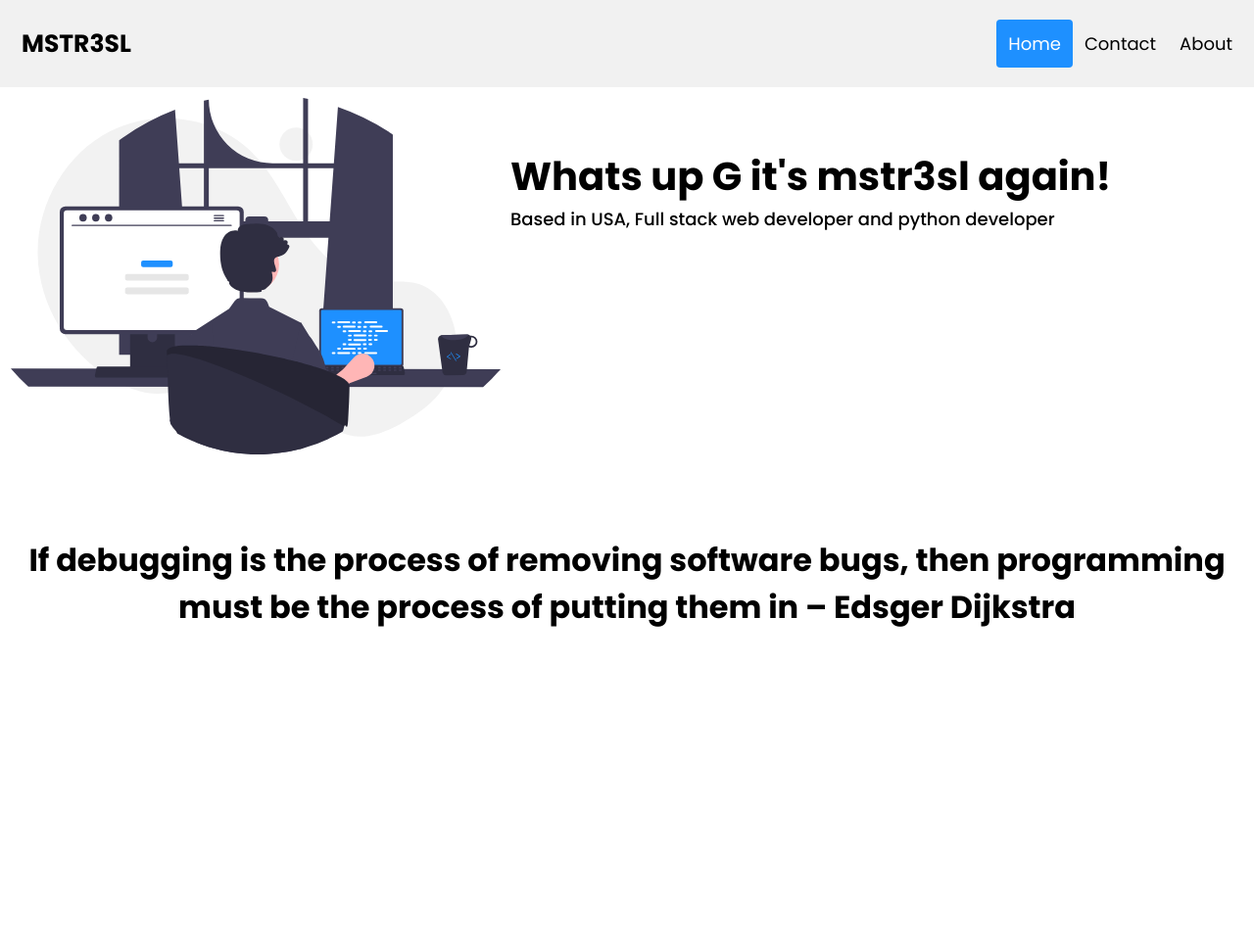
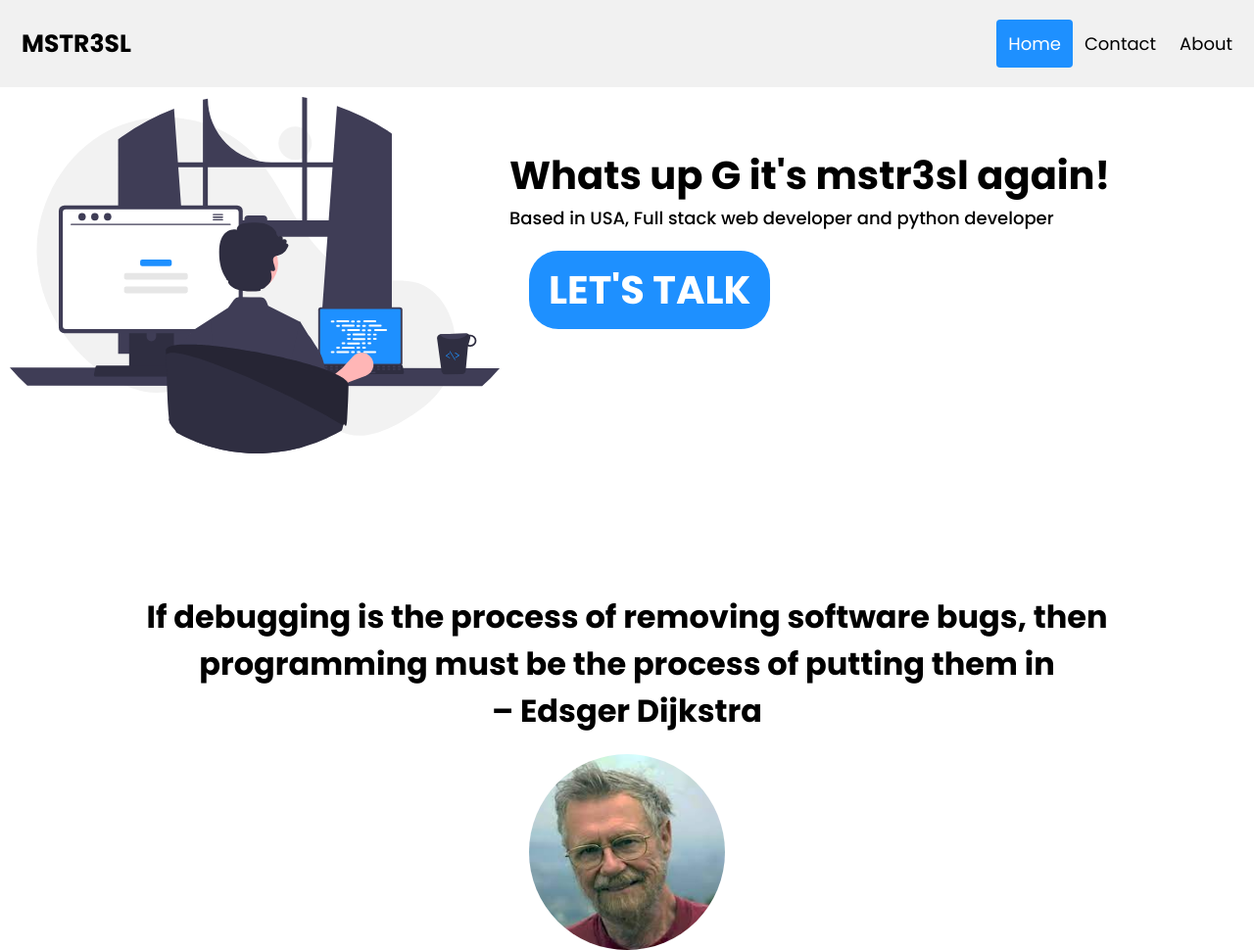
Before and after one commit to 584463/mstr3sls-portofilio, a plain HTML site: page index.html in a window 1280 px wide. Shown: the whole page at 98% size. Before the commit the page ends 800 px from the top, so only its background shows below. Drawn offline with Linux system fonts and the light colour scheme.

Commit message:
new things add lol

```diff
--- a/index.html
+++ b/index.html
@@ -22,21 +22,17 @@
         <div class="home-content-middle">
           <p>Whats up G it's mstr3sl again!</p>
           <h3 class="about-content">Based in USA, Full stack web developer and python developer</h3>
+          <a href=""><p class="talk-btn">Let's talk</p></a>
         </div>
       </div>
-      <br>
-      <br>
-      <br>
-      <br>
-      <br>
-      <br>
-      <br>
-      <br>
-      <br>
-      <br>
+
+
+
+
 
       <div class="middle-content">
-        <h1>If debugging is the process of removing software bugs, then programming must be the process of putting them in – Edsger Dijkstra</h1>
+        <h1>If debugging is the process of removing software bugs, then programming must be the process of putting them in <br>– Edsger Dijkstra</h1>
+        <img src="pics/qt.jpg" alt="Edsger Dijkstra" class="qt-img">
       </div>
 
 
--- a/style.css
+++ b/style.css
@@ -56,7 +56,7 @@
   }
 
   .home-content {
-    padding: 1px;
+    margin-bottom: 250px;
   }
 .prog-image {
   width: 500px;
@@ -77,10 +77,41 @@
   }
 
   .middle-content {
+    margin-top: 20px;
     display: flex;
     flex-direction: column;
     align-items: center;
-    justify-content: center;
+    justify-content: flex-start;
     height: 100hv;
     text-align: center;
+    margin-bottom: 20px;
+    max-width: 80%;
+    margin: auto;
   }
+
+  .qt-img {
+    border-radius: 50%;
+    width: 200px;
+    height: 200px;
+    margin-top: 20px;
+  }
+
+
+  .talk-btn {
+    display: inline-block;
+    margin: 20px;
+    padding: 10px 20px;
+    background-color: dodgerblue;
+    color: #ffffff;
+    border: none;
+    border-radius: 30px;
+    cursor: pointer;
+    text-align: center;
+    text-transform: uppercase;
+  }
+
+  .talk-btn:hover {
+    background-color: #0066cc;
+    transform: scale(1.1);
+    transition: all 0.2s ease-in-out;
+  }
```
Also changed, not shown: pics/qt.jpg (added).
